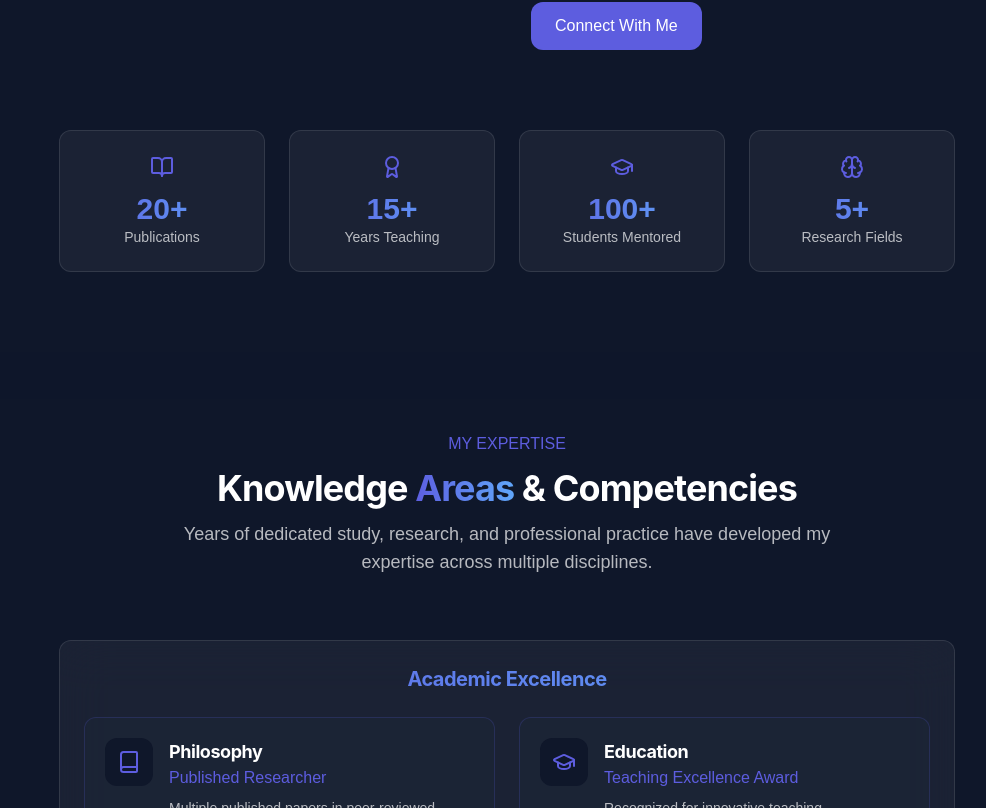
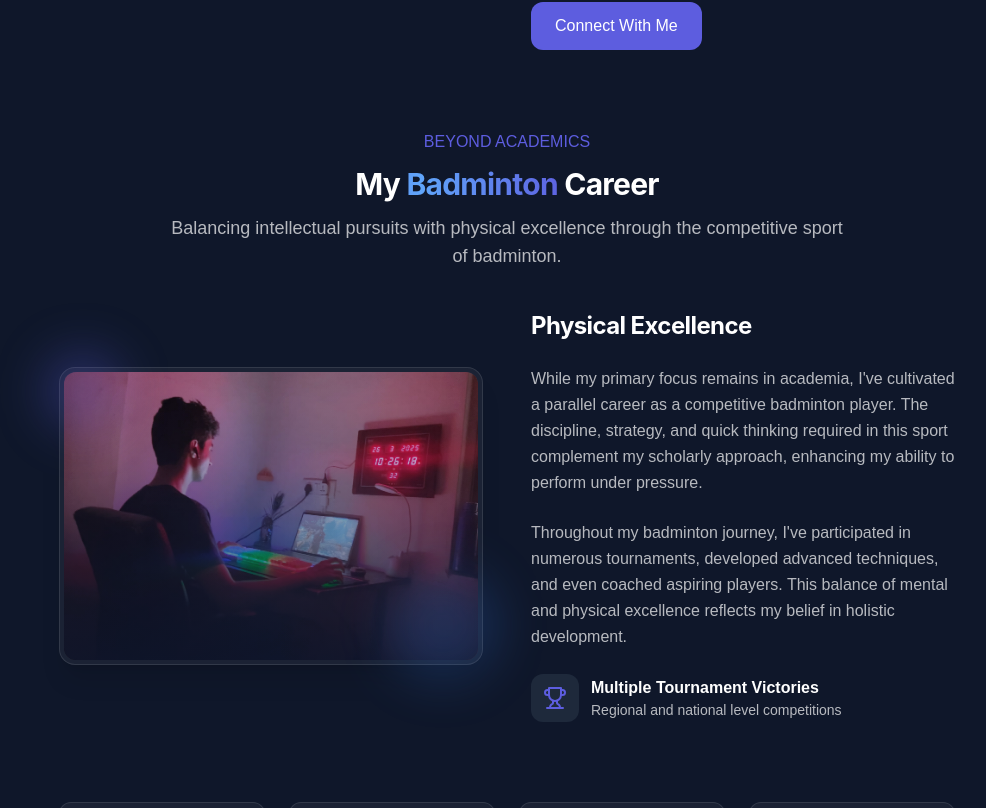
Before and after one commit to Om-Shinkar/gamerfolio-quest, a React (Vite) app: page /about in a window 1280 px wide. Shown: the part 872-1680 px from the top of the page, without its empty margins (133-1119 px from the left). Built offline with nearby package versions, Linux system fonts and the light colour scheme; a web font is replaced by a local one.

Commit message:
Update code based on prompt

```diff
--- a/src/components/About.tsx
+++ b/src/components/About.tsx
@@ -1,6 +1,6 @@
 
 import { useRef, useEffect } from 'react';
-import { BookOpen, Award, GraduationCap, Brain } from 'lucide-react';
+import { BookOpen, Award, GraduationCap, Brain, Trophy } from 'lucide-react';
 import { cn } from '@/lib/utils';
 import { useIntersectionObserver, staggeredAnimation } from '@/lib/animations';
 
@@ -15,6 +15,7 @@ const About = () => {
   const { observe } = useIntersectionObserver();
   const statsRef = useRef<HTMLDivElement>(null);
   const contentRef = useRef<HTMLDivElement>(null);
+  const badmintonRef = useRef<HTMLDivElement>(null);
 
   useEffect(() => {
     if (statsRef.current) {
@@ -24,6 +25,10 @@ const About = () => {
     if (contentRef.current) {
       observe(contentRef.current);
       staggeredAnimation(contentRef.current, 0.2);
+    }
+
+    if (badmintonRef.current) {
+      observe(badmintonRef.current);
     }
   }, [observe]);
 
@@ -86,6 +91,64 @@ const About = () => {
           </div>
         </div>
 
+        {/* Badminton Career Section */}
+        <div
+          ref={badmintonRef}
+          className="mt-20 opacity-0"
+        >
+          <div className="space-y-3 text-center mb-10">
+            <p className="text-primary font-medium">BEYOND ACADEMICS</p>
+            <h2 className="text-3xl font-bold">My <span className="shimmer-text">Badminton</span> Career</h2>
+            <p className="text-lg text-white/70 max-w-2xl mx-auto">
+              Balancing intellectual pursuits with physical excellence through the competitive sport of badminton.
+            </p>
+          </div>
+
+          <div className="grid md:grid-cols-2 gap-12 items-center">
+            {/* Badminton Image */}
+            <div className="relative">
+              <div className="rounded-2xl overflow-hidden glass-card p-1 shadow-xl">
+                <div className="relative rounded-xl overflow-hidden">
+                  <img
+                    src="/lovable-uploads/6c68e96c-9566-4791-930e-50087402b716.png"
+                    alt="Badminton player in action"
+                    className="w-full h-full object-cover"
+                  />
+                  <div className="absolute inset-0 bg-gradient-to-t from-slate-900/80 to-transparent"></div>
+
+                  {/* Soft Glow Overlay */}
+                  <div className="absolute inset-0 bg-gradient-to-r from-primary/20 via-blue-500/20 to-purple-500/20 opacity-60 mix-blend-overlay"></div>
+                </div>
+              </div>
+
+              {/* Decorative Elements */}
+              <div className="absolute -top-4 -left-4 w-20 h-20 bg-primary/30 rounded-full blur-xl"></div>
+              <div className="absolute -bottom-4 -right-4 w-28 h-28 bg-blue-500/20 rounded-full blur-xl"></div>
+            </div>
+
+            {/* Badminton Content */}
+            <div className="space-y-6">
+              <h3 className="text-2xl font-bold">Physical Excellence</h3>
+              <p className="text-white/70 leading-relaxed">
+                While my primary focus remains in academia, I've cultivated a parallel career as a competitive badminton player. The discipline, strategy, and quick thinking required in this sport complement my scholarly approach, enhancing my ability to perform under pressure.
+              </p>
+              <p className="text-white/70 leading-relaxed">
+                Throughout my badminton journey, I've participated in numerous tournaments, developed advanced techniques, and even coached aspiring players. This balance of mental and physical excellence reflects my belief in holistic development.
+              </p>
+
+              <div className="flex items-center space-x-3 mt-4">
+                <div className="bg-slate-800 p-3 rounded-lg">
+                  <Trophy className="h-6 w-6 text-primary" />
+                </div>
+                <div>
+                  <p className="font-bold">Multiple Tournament Victories</p>
+                  <p className="text-white/70 text-sm">Regional and national level competitions</p>
+                </div>
+              </div>
+            </div>
+          </div>
+        </div>
+
         {/* Stats */}
         <div
           ref={statsRef}
```
